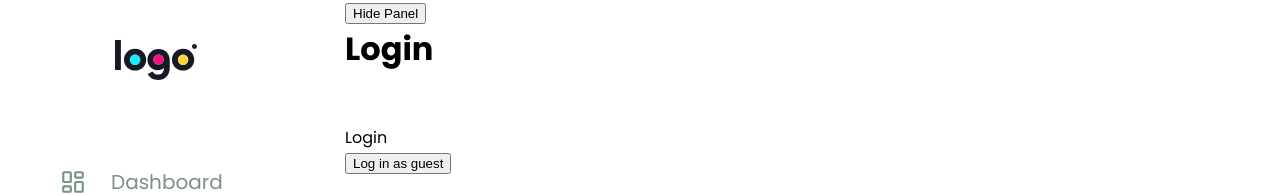
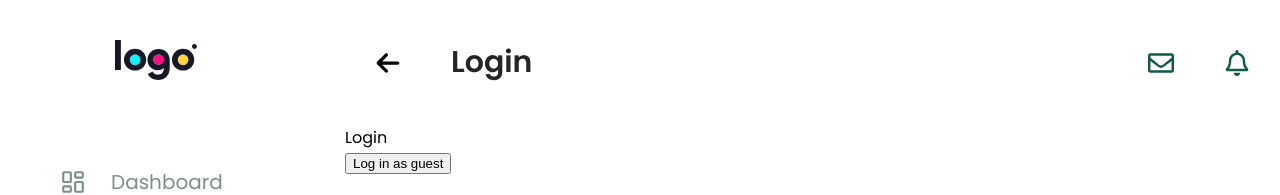
Before and after one commit to nzluis/dashboard_miranda, a React (Vite) app: page /login in a window 1280 px wide. Shown: the top 195 px of the page. Built offline with nearby package versions, Linux system fonts and the light colour scheme.

Commit message:
style: navbar

```diff
--- /dev/null
+++ b/src/assets/styled Components/NavbarStyled.js
@@ -0,0 +1,23 @@
+import styled from "styled-components";
+
+export const NavBar = styled.div`
+grid-area: 'navbar';
+display: flex;
+justify-content: space-between;
+align-items: center;
+margin: 0 30px;
+>div {
+    display: flex;
+    align-items: center;
+    gap:50px;
+}
+
+h1 {
+    font-size: 30px;
+    font-weight: 600;
+    color: var(--font-primary);
+}
+`
+export const NavIcons = styled.div`
+    color: var(--padding-second);
+`
--- a/src/assets/styled Components/PanelStyled.js
+++ b/src/assets/styled Components/PanelStyled.js
@@ -57,7 +57,7 @@ export const UserBox = styled.div`
 
     button {
         background-color: #EBF1EF;
-        color: var(--main-second);
+        color: var(--padding-second);
         border: none;
         border-radius: 8px;
         font-size: 16px;
--- a/src/components/Navbar.jsx
+++ b/src/components/Navbar.jsx
@@ -1,17 +1,32 @@
 import { useContext } from "react"
 import { AuthContext } from "../App"
 import { useLocation } from "react-router-dom"
+import { PiSignOutBold } from "react-icons/pi";
+import { FaRegEnvelope, FaRegBell } from "react-icons/fa";
+import { FaArrowLeft, FaArrowRight } from "react-icons/fa6";
+import { NavBar, NavIcons } from "../assets/styled Components/NavbarStyled";
+
 
 export default function Navbar({ visiblePanel, setVisiblePanel }) {
     const { auth, setAuth } = useContext(AuthContext)
     const { pathname } = useLocation()
     const titleName = pathname[1] ? pathname.match(/\/[^/]+/)[0] : false
 
+    function togglePanel() {
+        setVisiblePanel(prev => !prev)
+    }
+
     return (
-        <div style={{ gridArea: 'navbar' }}>
-            <button onClick={() => setVisiblePanel(prev => !prev)}> {visiblePanel ? 'Hide Panel' : 'Show Panel'} </button>
-            <h1>{titleName && titleName[1].toUpperCase() + titleName.slice(2)}</h1>
-            {auth === '1' && <button onClick={() => setAuth('0')}>Log Out</button>}
-        </div>
+        <NavBar>
+            <div>
+                {visiblePanel ? <FaArrowLeft className="iconPointer" size={26} onClick={togglePanel} /> : <FaArrowRight className="iconPointer" size={26} onClick={togglePanel} />}
+                <h1>{titleName && titleName[1].toUpperCase() + titleName.slice(2)}</h1>
+            </div>
+            <NavIcons>
+                <FaRegEnvelope className="iconPointer" size={26} />
+                <FaRegBell className="iconPointer" size={26} />
+                {auth === '1' && <PiSignOutBold className="iconPointer" size={26} onClick={() => setAuth('0')} />}
+            </NavIcons>
+        </NavBar>
     )
 }
--- a/src/index.css
+++ b/src/index.css
@@ -4,10 +4,11 @@
 }
 
 :root {
-  --main-first: #E23428;
-  --main-second: #135846;
+  --padding-first: #E23428;
+  --padding-second: #135846;
   --bg-dashboard: #F8F8F8;
   --panel-inactive: #799283;
+  --font-primary: #262626;
 }
 
 body {
@@ -33,3 +34,7 @@ a:visited {
     color: inherit;
     cursor: pointer;
 }
+
+.iconPointer {
+  cursor: pointer
+}
```
